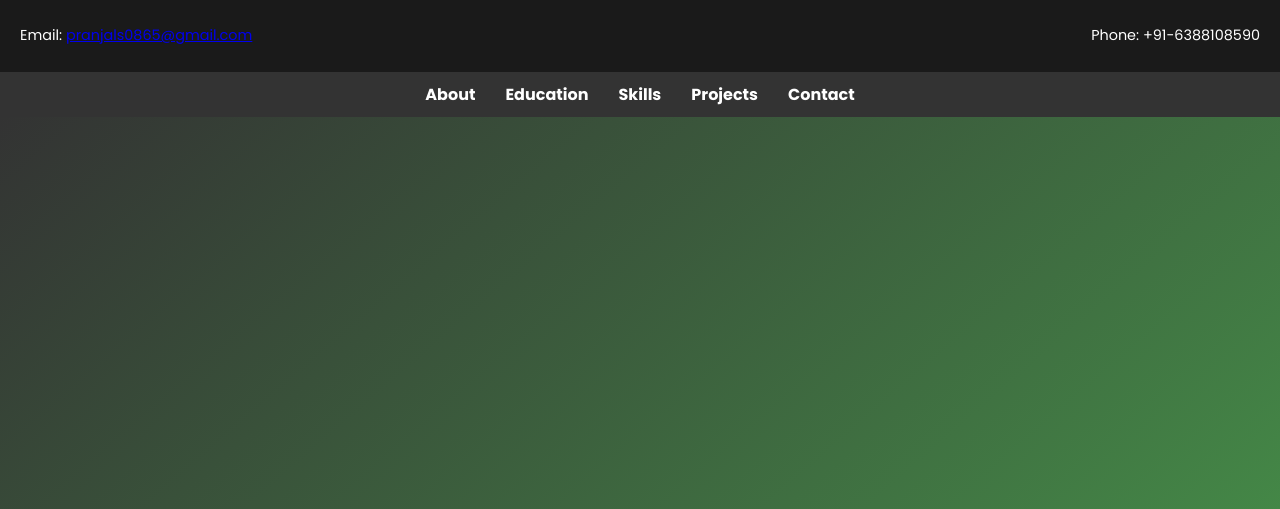
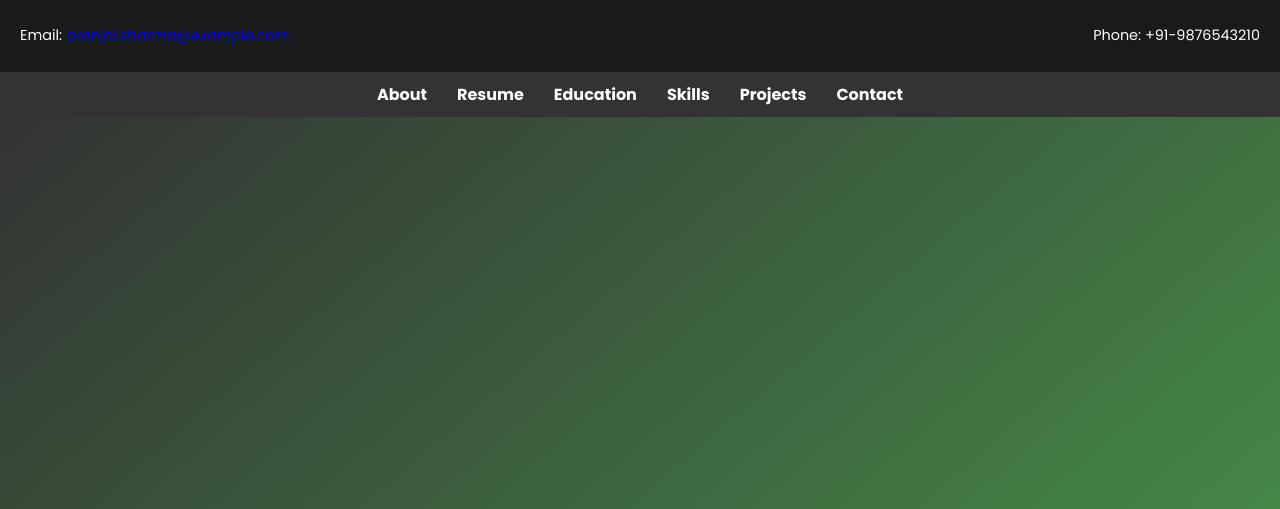
Before and after one commit to Pranjal839/Pranjal_portflio, a plain HTML site: page index.html in a window 1280 px wide. Shown: the top 509 px of the page. Drawn offline with Linux system fonts and the light colour scheme.

Commit message:
Update index.html

```diff
--- a/index.html
+++ b/index.html
@@ -12,12 +12,13 @@
     <!-- Header Section -->
     <header>
         <div class="top-bar">
-            <p>Email: <a href="mailto:pranjals0865@gmail.com">pranjals0865@gmail.com</a></p>
-            <p>Phone: +91-6388108590</p>
+            <p>Email: <a href="mailto:pranjal.sharma@example.com">pranjal.sharma@example.com</a></p>
+            <p>Phone: +91-9876543210</p>
         </div>
         <nav class="navbar">
             <ul>
                 <li><a href="#about">About</a></li>
+                <li><a href="Pranjals__resume6.pdf">Resume</a></li>
                 <li><a href="#education">Education</a></li>
                 <li><a href="#skills">Skills</a></li>
                 <li><a href="#projects">Projects</a></li>
@@ -151,8 +152,8 @@
         <h2>Get in Touch</h2>
         <div class="contact-content">
             <div class="contact-details">
-                <p><i class="fas fa-envelope"></i> <a href="mailto:pranjals0865@gmail.com">pranjals0865@gmail.com</a></p>
-                <p><i class="fas fa-phone"></i> +91-6388108590</p>
+                <p><i class="fas fa-envelope"></i> <a href="mailto:pranjal.sharma@example.com">pranjal.sharma@example.com</a></p>
+                <p><i class="fas fa-phone"></i> +91-9876543210</p>
             </div>
             <form class="contact-form">
                 <input type="text" name="name" placeholder="Your Name" required>
```
